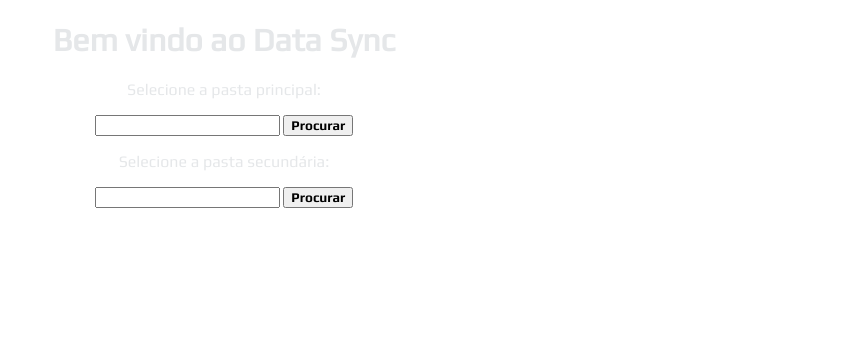
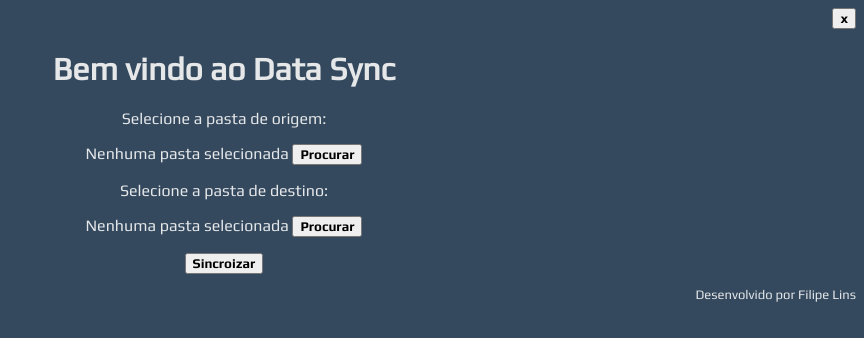
Before and after one commit to filipeallins/DataSync, a website: page index.html in a window 1280 px wide. Shown: the whole page, without its empty margins (416-1280 px from the left). Drawn offline with Linux system fonts and the light colour scheme.

Commit message:
Layout improve, new buttons and new js file for main functions.

```diff
--- a/index.html
+++ b/index.html
@@ -2,24 +2,31 @@
 <html lang="pt-br">
 <head>
     <meta charset="utf-8" />
-    <link rel="stylesheet"
-      href="fonts/play/Play-Regular.ttf">
+    <script type="text/javascript" src="sync.js"></script>
+    <link rel="stylesheet" href="fonts/play/Play-Regular.ttf">
     <link rel="stylesheet" type="text/css" href="styles.css">
     <title>Data Sync</title>
 </head>
 <body>
+    <div id="btn">
+        <button onclick="window.close()">x</button>
+    </div>
     <div class="container">
         <h1>Bem vindo ao Data Sync</h1>
-        <p>Selecione a pasta principal:</p>
+        <p>Selecione a pasta de origem:</p>
         <div class="row">
-            <input type="url" name="source" id="src">
-            <button>Procurar</button>
+            <input id="srcInput" class="hidden" type="file" WebKitDirectory />
+            <p id="srcPath">Nenhuma pasta selecionada <button id="src" onclick="getSrcPath()">Procurar</button></p>
         </div>
-        <p>Selecione a pasta secundária:</p>
+        <p>Selecione a pasta de destino:</p>
         <div class="row">
-            <input type="url" name="destination" id="dst">
-            <button>Procurar</button>
+            <input id="dstInput" class="hidden" type="file" webkitdirectory />
+            <p id="dstPath">Nenhuma pasta selecionada <button id="dst" onclick="getDstPath()">Procurar</button></p>
         </div>
+        <button id="sync" onclick="test()">Sincroizar</button>
+    </div>
+    <div id="footer">
+        <p>Desenvolvido por Filipe Lins</p>
     </div>
 </body>
 </html>
--- a/styles.css
+++ b/styles.css
@@ -8,12 +8,30 @@
     src: url("fonts/play/Play-Bold.ttf");
 }
 
-.container {
+body {
+    background-color: #34495E;
     font-family: "play";
-    text-align: center;
     color: #E5E7E9;
 }
 
-button {
+#btn {
+    text-align: right;
+}
+
+#footer {
+    align-self: baseline;
+    font-size: small;
+    text-align: right;
+}
+
+input, button {
     font-family: "playBold";
 }
+
+.container {
+    text-align: center;
+}
+
+.hidden {
+    display: none;
+}
--- a/sync.js
+++ b/sync.js
@@ -1,30 +1,16 @@
-//adaptar ao projeto
-const fs = require('fs');
-const path = require('path');
+//Data Sync
 
-let filename = 'mainisp.jpg';
-let src = path.join(__dirname, filename);
-let destDir = path.join(__dirname, 'test');
+// Selecionar diretório de origem
+function getSrcPath() {
+  document.getElementById('srcInput').click();
+}
 
-fs.access(destDir, (err) => {
-  if(err)
-    fs.mkdirSync(destDir);
+// Selecionar siretório de destino
+function getDstPath() {
+  document.getElementById('dstInput').click();
+}
 
-  copyFile(src, path.join(destDir, filename));
-});
+// Alerta quando a transferência for concluída
+/*function syncStat() {
 
-
-function copyFile(src, dest) {
-
-  let readStream = fs.createReadStream(src);
-
-  readStream.once('error', (err) => {
-    console.log(err);
-  });
-
-  readStream.once('end', () => {
-    console.log('done copying');
-  });
-
-  readStream.pipe(fs.createWriteStream(dest));
-}
+}*/
```
Also changed, not shown: main.js (+17 -1 lines).
